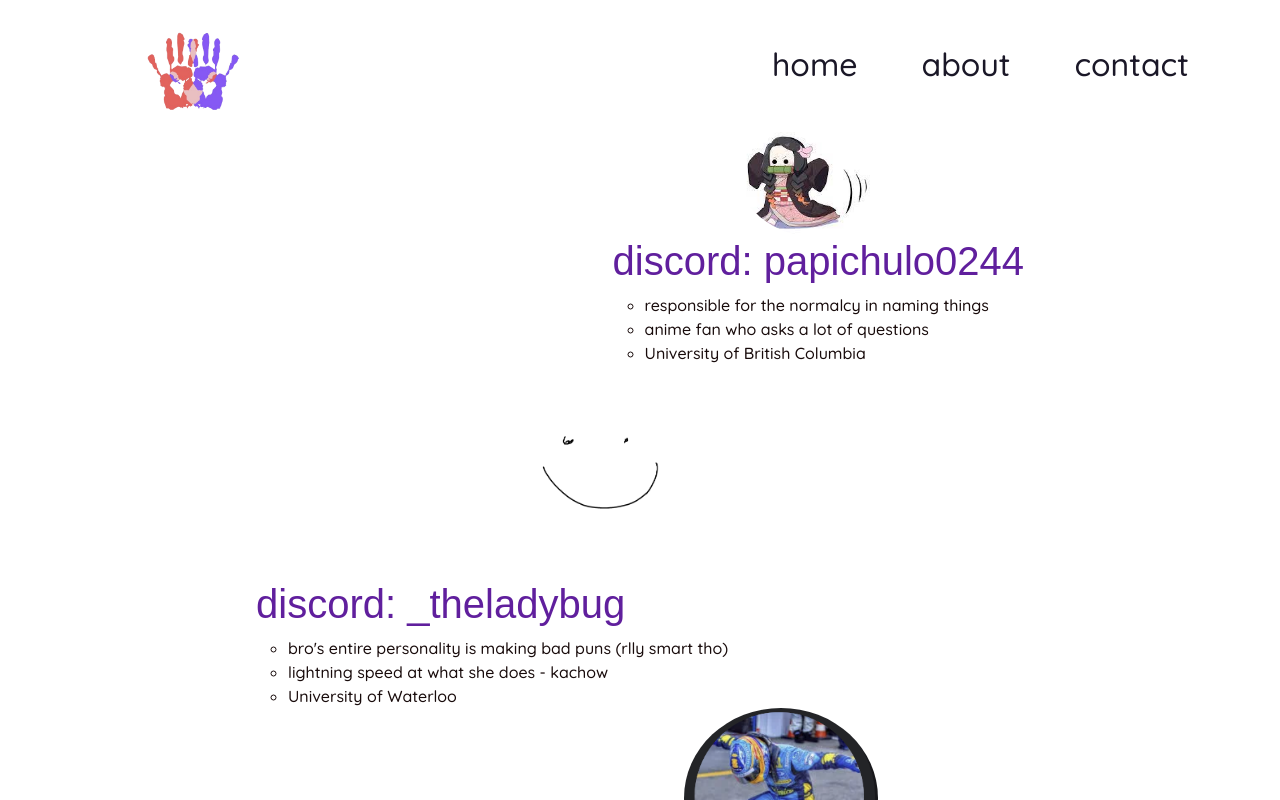
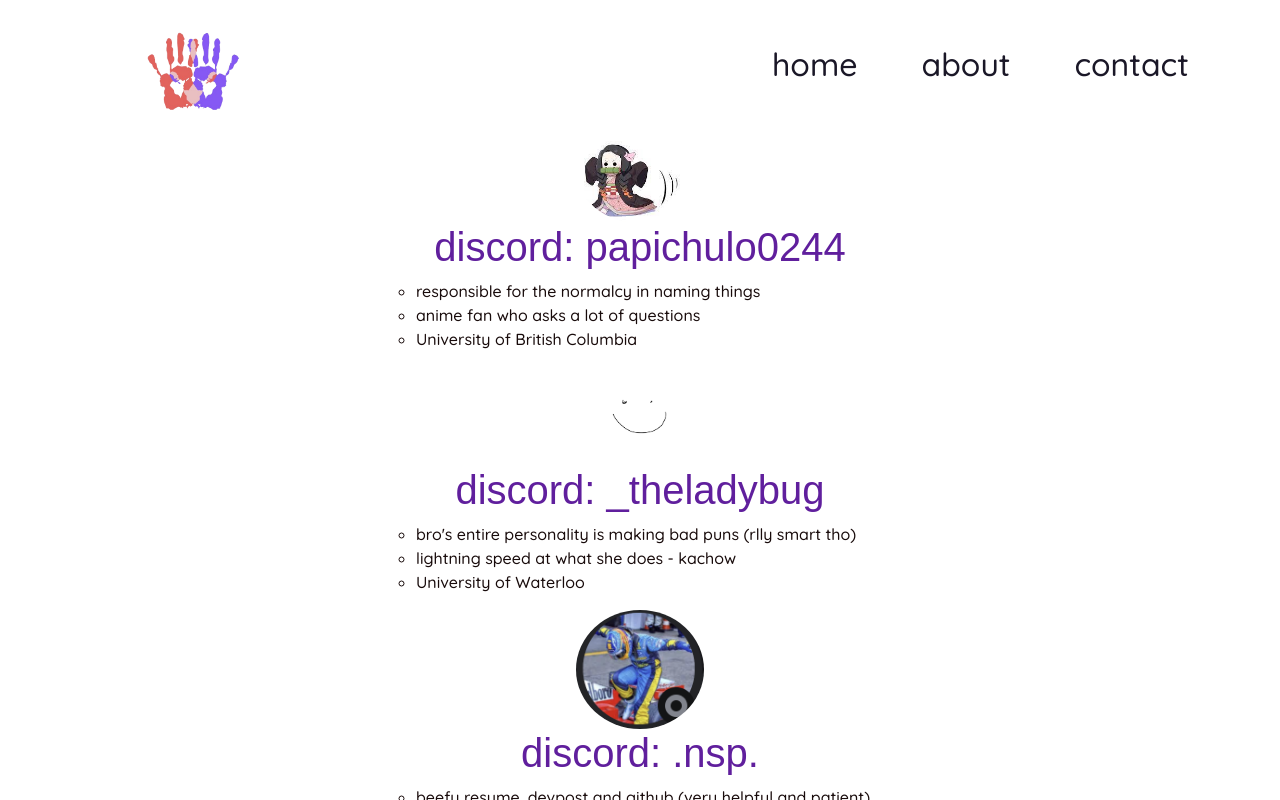
Before and after one commit to SamaPatnaik/waffles-hackathon, a React (Vite) app in the folder waffle-app/: page /about in a window 1280 px wide. Shown: the top 800 px of the page. Built offline with nearby package versions, Linux system fonts and the light colour scheme; a web font is replaced by a local one.

Commit message:
some more changes

```diff
--- a/waffle-app/src/pages/About.css
+++ b/waffle-app/src/pages/About.css
@@ -6,25 +6,25 @@
     justify-content: space-evenly;
     align-items: center;
     flex-wrap: nowrap;
-    /* gap: 0; */
+    gap: 1rem;
   }
 
   .profile-wrapper {
     margin: auto;
     flex: 1;
-    display: flex;
-    justify-content: center;
-    width: 60%;
+    width: 40%;
+
   }
 
   .profile {
     text-align: center;
     /* background-color: rgb(255, 151, 146); */
     border-radius: 50%;
+
   }
 
   .profile img {
-    width: 40%;
+    width: 25%;
     border-radius: 50%;
   }
 
@@ -38,7 +38,8 @@
 
 .profile ul {
     margin: auto;
-    text-align: left;
+    text-align: center;
+    border-radius: 10%;
 }
 
  .profile li {
@@ -52,11 +53,11 @@
      color: rgb(96, 31, 157);
 }
 
-
+/*
 .prof2 {
     text-align: left;
 }
 
 .prof1 {
     text-align: right;
-}
+} */
```
